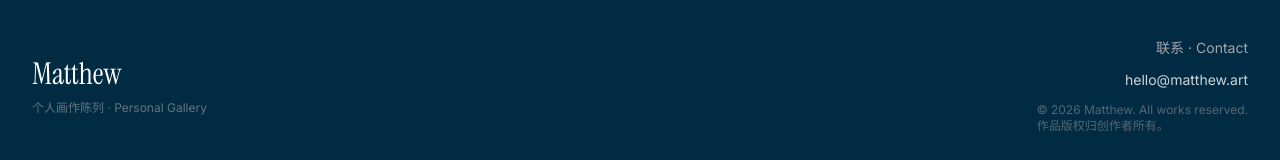
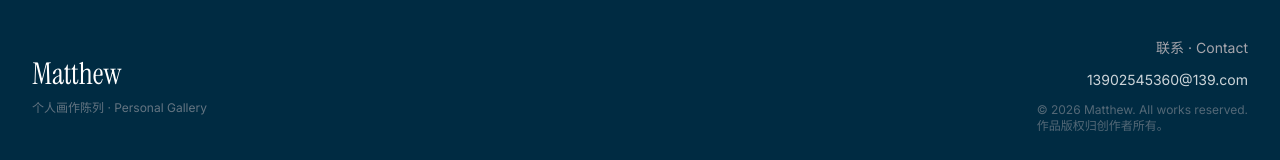
Before and after one commit to Mateo223518/Creation, a React (Vite) app: page / in a window 1280 px wide. Shown: the part 2427-2587 px from the top of the page. Built offline with nearby package versions, Linux system fonts and the light colour scheme; the HTML template or start-up script is replaced by a standard one.

Commit message:
contact: update email to 13902545360@139.com

```diff
--- a/src/App.tsx
+++ b/src/App.tsx
@@ -323,10 +323,10 @@ function Footer() {
         <div className="flex flex-col items-center gap-3 md:items-end">
           <p className="text-sm text-muted-foreground">联系 · Contact</p>
           <a
-            href="mailto:hello@matthew.art"
+            href="mailto:13902545360@139.com"
             className="text-sm text-foreground/80 transition-colors hover:text-foreground"
           >
-            hello@matthew.art
+            13902545360@139.com
           </a>
           <p className="text-xs text-muted-foreground/50">
             © {new Date().getFullYear()} Matthew. All works reserved.
```
